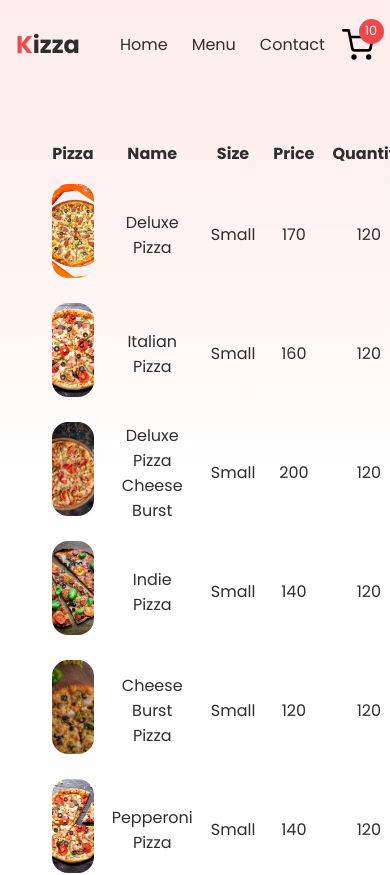
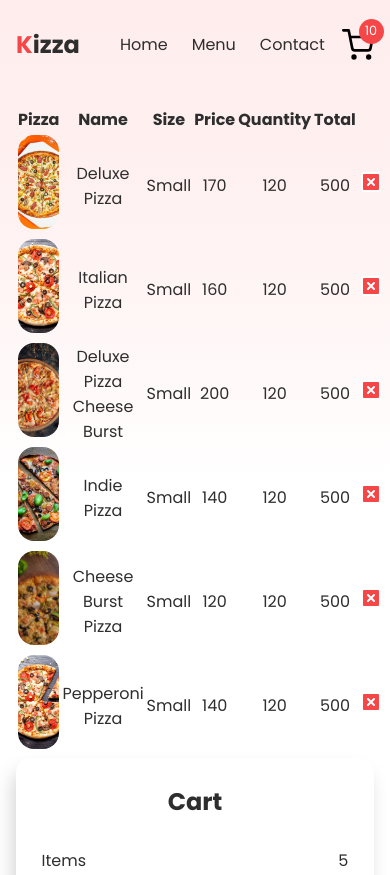
Before and after one commit to deepaksnegi/kizza, a Next.js app: page /cart in a window 390 px wide. Shown: the top 875 px of the page. Built offline with nearby package versions, Linux system fonts and the light colour scheme.

Commit message:
fixed styling

```diff
--- a/src/styles/Cart.module.css
+++ b/src/styles/Cart.module.css
@@ -28,6 +28,10 @@
   height: 100%;
   border-radius: 1rem;
   object-fit: cover;
+}
+
+.removeIcon {
+  cursor: pointer;
 }
 
 .cart {
@@ -74,3 +78,31 @@
   color: var(--themeRed);
   border: 2px solid var(--themeRed);
 }
+
+@media screen and (max-width: 768px) {
+  .container {
+    padding: 1rem;
+    display: flex;
+    flex-direction: column;
+  }
+
+  .table {
+    border-spacing: 0.1rem;
+  }
+
+  .tdImage {
+    height: 6rem;
+    width: 6rem;
+  }
+
+  .tdImage > img {
+    width: 100%;
+    height: 100%;
+    border-radius: 1rem;
+    object-fit: cover;
+  }
+
+  .cartDetails {
+    gap: 1rem;
+  }
+}
--- a/src/styles/Pizza.module.css
+++ b/src/styles/Pizza.module.css
@@ -112,7 +112,7 @@
 
   .pizzaDetail {
     font-size: 1.4rem;
-    gap: 3rem;
+    gap: 2rem;
   }
 
   .pizzaDetail > :nth-child(2) {
```
